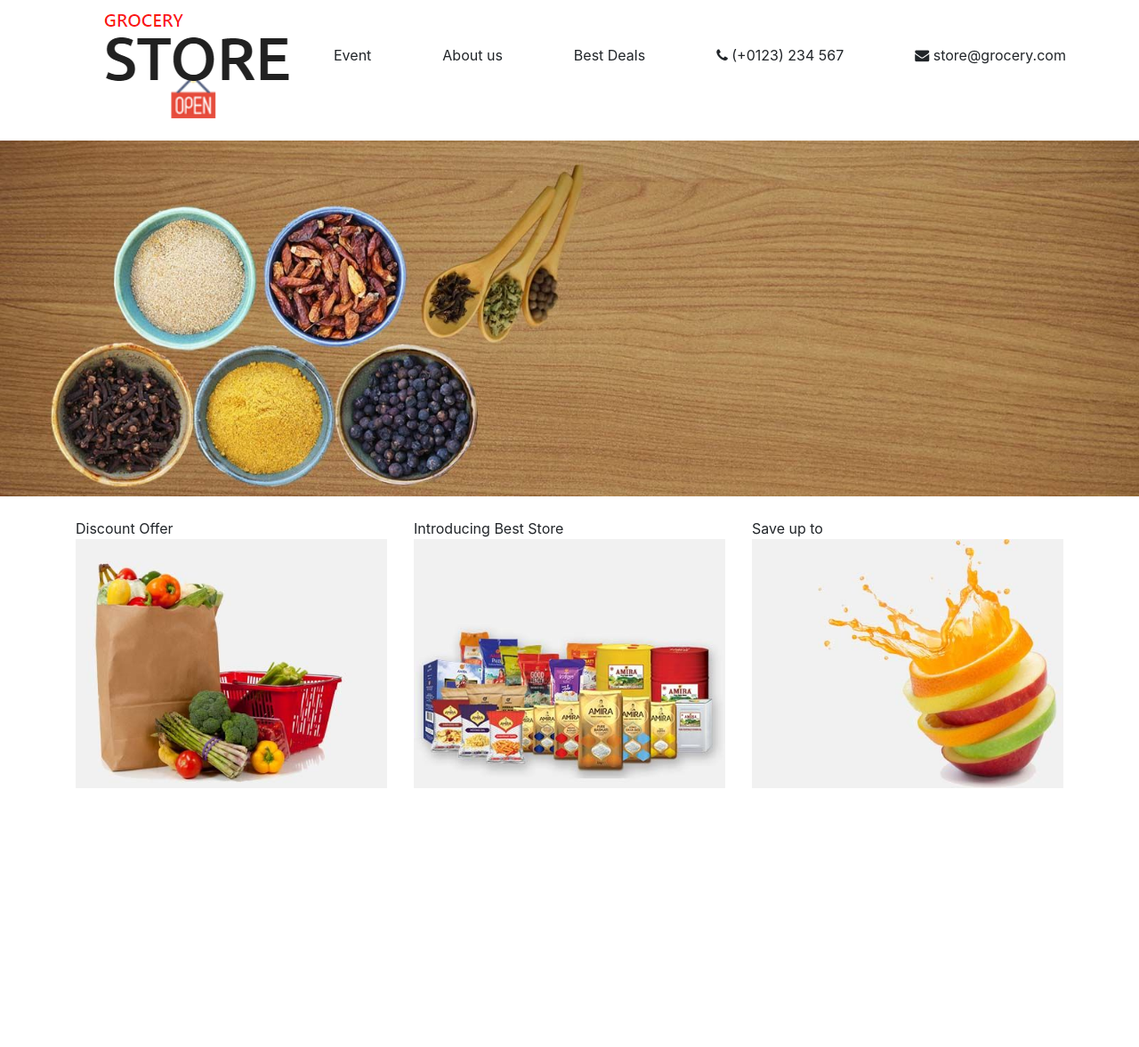
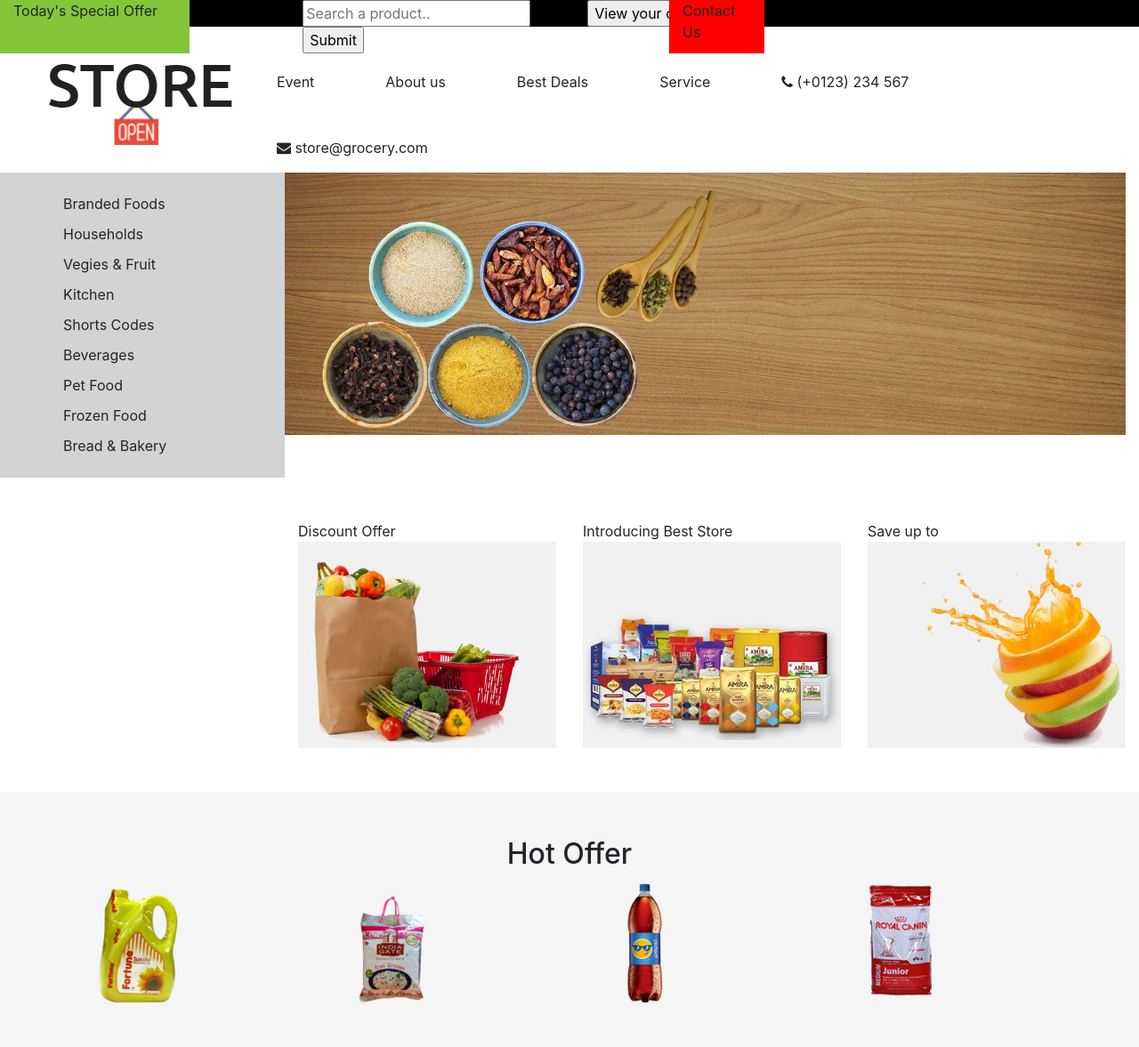
Before and after one commit to hoangthaitl98/FEStarted, a plain HTML site: page FEStarted/page/index.html in a window 1280 px wide. Shown: the whole page at 89% size. Before the commit the page ends 886 px from the top, so only its background shows below. Drawn offline with nearby package versions, Linux system fonts and the light colour scheme.

Commit message:
modified ngay 7/10/2021

```diff
--- a/FEStarted/css/style.css
+++ b/FEStarted/css/style.css
@@ -1,8 +1,20 @@
+* {
+  box-sizing: border-box;
+}
+
+#contact {
+  background: red;
+  float: right;
+}
+
 .nav_item {
   float: left;
   margin-top: 50px;
   margin-right: 50px;
   margin-left: 30px;
+}
+
+li {
   list-style: none;
 }
 
@@ -19,14 +31,32 @@ a:active {
   list-style: none;
 }
 
-.nav {
+.menu {
+  max-width: 2000px;
   margin-left: 5%;
-}
-
-.app {
-  max-width: 2000px;
 }
 
 img {
   max-width: 100%;
 }
+
+.banner_nav_left {
+  border: 2px brown;
+  background: lightgray;
+}
+
+.banner_nav_right {
+  padding-left: 0px;
+}
+
+.nav_bottom_item {
+  display: block;
+  margin-top: 5px;
+  margin-bottom: 5px;
+  border-bottom: 1px black;
+}
+
+.navbar-nav {
+  padding: 10px 0px 10px 40px;
+  border-bottom: 1px dotted #cdcdcd;
+}
--- a/FEStarted/page/index.html
+++ b/FEStarted/page/index.html
@@ -1,46 +1,109 @@
 <!DOCTYPE html>
 <html>
-
   <head>
     <!-- Required meta tags -->
-    <meta charset="utf-8">
-    <meta name="viewport" content="width=device-width, initial-scale=1">
+    <meta charset="utf-8" />
+    <meta name="viewport" content="width=device-width, initial-scale=1" />
     <!-- Bootstrap CSS -->
-    <link rel="stylesheet" href="path/to/font-awesome/css/font-awesome.min.css">
-    <link rel="stylesheet" href="https://stackpath.bootstrapcdn.com/bootstrap/4.3.1/css/bootstrap.min.css"
-        integrity="sha384-ggOyR0iXCbMQv3Xipma34MD+dH/1fQ784/j6cY/iJTQUOhcWr7x9JvoRxT2MZw1T" crossorigin="anonymous">
-    <link rel="stylesheet" href="https://cdnjs.cloudflare.com/ajax/libs/font-awesome/4.7.0/css/font-awesome.min.css">
-    <link href="/css/style.css" rel="stylesheet">
+    <link
+      rel="stylesheet"
+      href="path/to/font-awesome/css/font-awesome.min.css"
+    />
+    <link
+      rel="stylesheet"
+      href="https://stackpath.bootstrapcdn.com/bootstrap/4.3.1/css/bootstrap.min.css"
+      integrity="sha384-ggOyR0iXCbMQv3Xipma34MD+dH/1fQ784/j6cY/iJTQUOhcWr7x9JvoRxT2MZw1T"
+      crossorigin="anonymous"
+    />
+    <link
+      rel="stylesheet"
+      href="https://cdnjs.cloudflare.com/ajax/libs/font-awesome/4.7.0/css/font-awesome.min.css"
+    />
+    <link href="/FEStarted/css/style.css" rel="stylesheet" />
     <title>Grocery Store a Ecommerce</title>
   </head>
 
   <body>
-    <div class="nav">
+    <div class="container-fluid" style="position: relative;">
+      <div class="row" style="background: black; height: 30px">
+        <div class="col-md-2" style="background: #84c639">
+          <a class="offer">Today's Special Offer</a>
+        </div>
+        <div class="col-md-3" style="margin-left: 7em">
+          <input type="text" placeholder="Search a product.." />
+          <input type="submit" />
+        </div>
+        <div class="col-md-1">
+          <fieldset>
+            <input type="submit" value="View your card" />
+          </fieldset>
+        </div>
+        <div class="col-md-1" id="contact" >
+          Contact Us
+        </div>
+      </div>
+
+      <div class="row">
           <ul>
-            <li class="nav_image"><a href="#"></a><img src="/img/GroceryStore.PNG"></a></li>
+                <li class="nav_image"><a href="#"></a><img src="/FEStarted/img/GroceryStore.PNG"></a></li>
                 <li class="nav_item"><a href="#">Event</a></li>
                 <li class="nav_item"><a href="">About us</a></li>
                 <li class="nav_item"><a href="">Best Deals</a></li>
+                <li class="nav_item"><a href="">Service</a></li>
                 <li class="nav_item"><i class="fa fa-phone"></i> (+0123) 234 567</li>
                 <li class="nav_item"><i class="fa fa-envelope"></i> store@grocery.com</li>
             </ul>
       </div>
-    <div class="banner">
-        <div class="banner_nav_right">
-            <img src="/img/1.jpg">
+
+      <div class="row">
+        <div class="col-md-3 banner_nav_left">
+            <nav class="navbar nav_bottom">
+                <ul class="navbar-nav">
+                    <li class="nav_bottom_item"><a href="#">Branded Foods</a></li>
+                    <li class="nav_bottom_item"><a href="#">Households</a></li>
+                    <li class="nav_bottom_item"><a href="#">Vegies & Fruit</a></li>
+                    <li class="nav_bottom_item"><a href="#">Kitchen</a></li>
+                    <li class="nav_bottom_item"><a href="#">Shorts Codes</a></li>
+                    <li class="nav_bottom_item"><a href="#">Beverages</a></li>
+                    <li class="nav_bottom_item"><a href="#">Pet Food</a></li>
+                    <li class="nav_bottom_item"><a href="#">Frozen Food</a></li>
+                    <li class="nav_bottom_item"><a href="#">Bread & Bakery</a></li>
+                </ul>
+            </nav>
+        </div>
+        <div class="col-md banner_nav_right">
+            <img src="/FEStarted/img/1.jpg">
         </div>
       </div>
+      <br>
+      <br>
 
-    <br>
+      <div class="row" style="float: right; margin-bottom: 50px;">
+        <div class="col-md-3"></div>
+        <div class="col-md-3">Discount Offer<img src="/FEStarted/img/4.jpg" alt=""></div>
+        <div class="col-md-3">Introducing Best Store<img src="/FEStarted/img/5.jpg" alt=""></div>
+        <div class="col-md-3">Save up to<img src="/FEStarted/img/6.jpg" alt=""></div>
+      </div>
+
+      <div class="row" style="background: #f5f5f5; padding: 50px;">
         <div class="container">
+          <h2 style="text-align: center;">Hot Offer</h2>
           <div class="row">
-            <div class="col-md">Discount Offer<img src="/img/4.jpg" alt=""></div>
-            <div class="col-md">Introducing Best Store<img src="/img/5.jpg" alt=""></div>
-            <div class="col-md">Save up to<img src="/img/6.jpg" alt=""></div>
+            <div class="col-md-3">
+              <img src="/FEStarted/img/7.png" alt="">
+            </div>
+            <div class="col-md-3">
+              <img src="/FEStarted/img/8.png" alt="">
+            </div>
+            <div class="col-md-3">
+              <img src="/FEStarted/img/9.png" alt="">
+            </div>
+            <div class="col-md-3">
+              <img src="/FEStarted/img/10.png" alt="">
             </div>
           </div>
-
-    <div class="top_brand" style="background: darkgray;"></div>
+        </div>
+      </div>
+    </div>
   </body>
-
 </html>
```
Also changed, not shown: FEStarted/img/10.png (added), FEStarted/img/7.png (added), FEStarted/img/8.png (added), FEStarted/img/9.png (added). Lines whose indentation alone changed are shown as unchanged.
